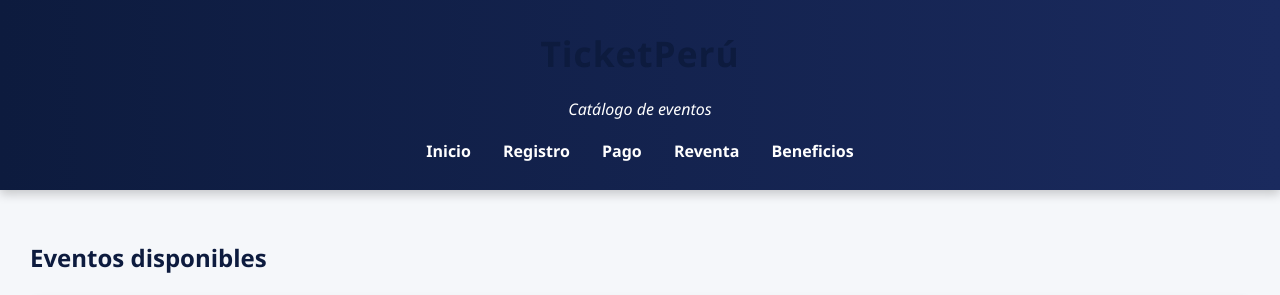
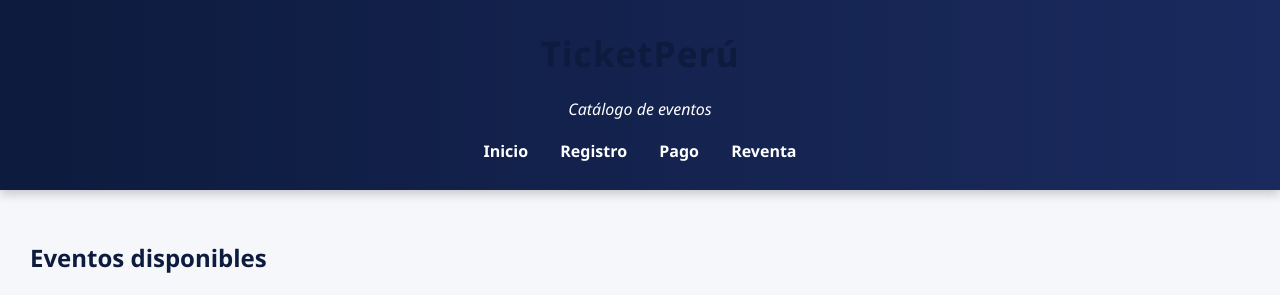
Before and after one commit to 72080979-Edixon/Practica_s4, a plain HTML site: page html/catalogo.html in a window 1280 px wide. Shown: the top 295 px of the page. Drawn offline with Linux system fonts and the light colour scheme.

Commit message:
Remove link to Beneficios from catalogo.html

```diff
--- a/html/catalogo.html
+++ b/html/catalogo.html
@@ -14,7 +14,6 @@
       <a href="../html/registro.html">Registro</a>
       <a href="../html/pago.html">Pago</a>
       <a href="../html/reventa.html">Reventa</a>
-      <a href="../html/beneficios.html">Beneficios</a>
     </nav>
   </header>
 
```
